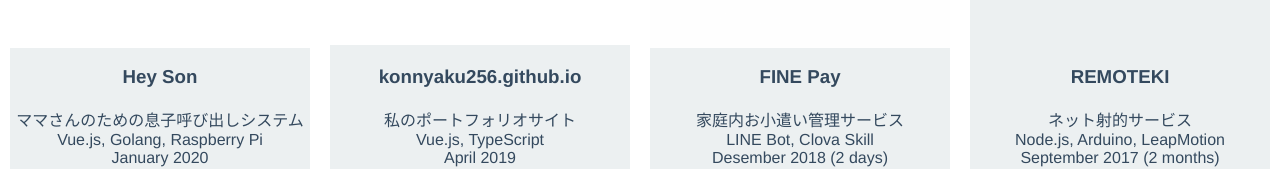
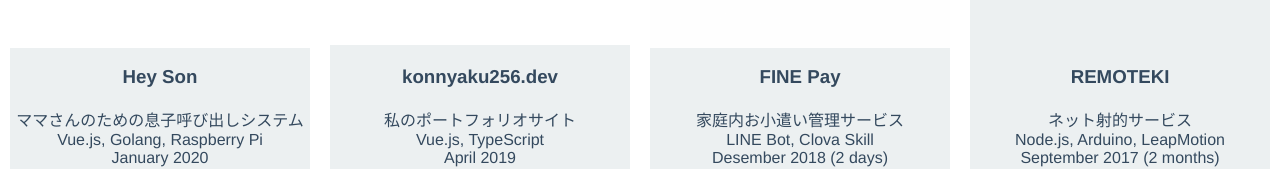
Before and after one commit to konnyaku256/portfolio, a Vue app: page /products in a window 1280 px wide. Shown: the part 173-342 px from the top of the page. Built offline with nearby package versions, Linux system fonts and the light colour scheme.

Commit message:
:recycle: Change to custom domain

```diff
--- a/public/index.html
+++ b/public/index.html
@@ -9,11 +9,11 @@
 
     <meta name="description" content="Welcome to Shuntaro Shimada's portfolio site!">
 
-    <meta property="og:title" content="konnyaku256.github.io">
+    <meta property="og:title" content="konnyaku256.dev">
     <meta property="og:type" content="website">
     <meta property="og:description" content="Welcome to Shuntaro Shimada's portfolio site!">
-    <meta property="og:url" content="https://konnyaku256.github.io">
-    <meta property="og:image" content="https://konnyaku256.github.io/img/ogp.png">
+    <meta property="og:url" content="https://konnyaku256.dev">
+    <meta property="og:image" content="https://konnyaku256.dev/img/ogp.png">
 
     <meta name="twitter:card" content="summary_large_image">
     <meta name="twitter:site" content="@konnyaku256">
@@ -28,7 +28,7 @@
       })();
     </script>
 
-    <title>konnyaku256.github.io</title>
+    <title>konnyaku256.dev</title>
   </head>
   <body>
     <noscript>
--- a/src/assets/data/products.json
+++ b/src/assets/data/products.json
@@ -8,7 +8,7 @@
     "date": "January 2020"
   },
   {
-    "name": "konnyaku256.github.io",
+    "name": "konnyaku256.dev",
     "link": "https://github.com/konnyaku256/portfolio",
     "thumb": "./img/ogp.png",
     "description": "私のポートフォリオサイト",
--- a/src/views/Home.vue
+++ b/src/views/Home.vue
@@ -1,7 +1,7 @@
 <template>
   <div id="home">
     <div>
-      <h1><font color="#1ABC9C">konnyaku256</font>.github.io</h1>
+      <h1><font color="#1ABC9C">konnyaku256</font>.dev</h1>
       <p>Welcome to Shuntaro Shimada's portfolio site!</p>
     </div>
   </div>
```
Also changed, not shown: 1 other file (tests, documents, lock files or other folders).
